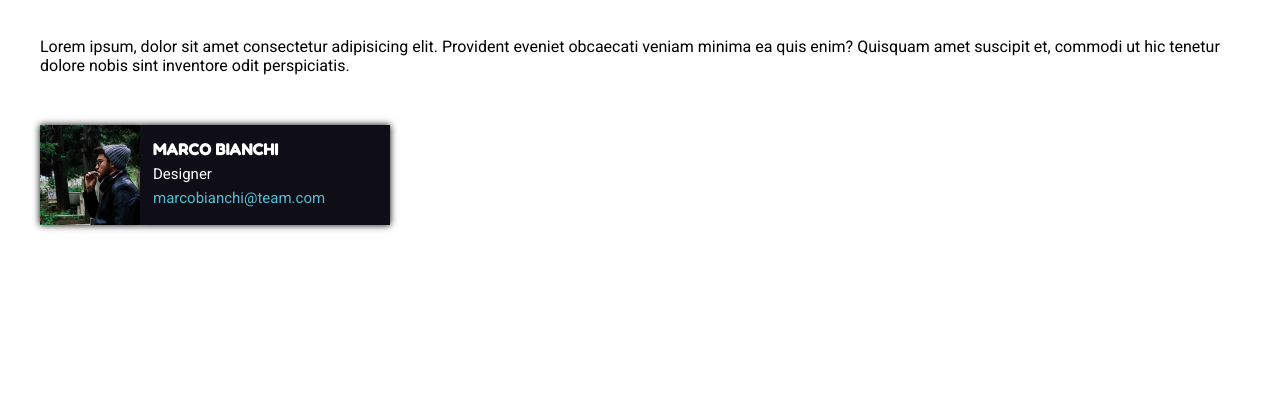
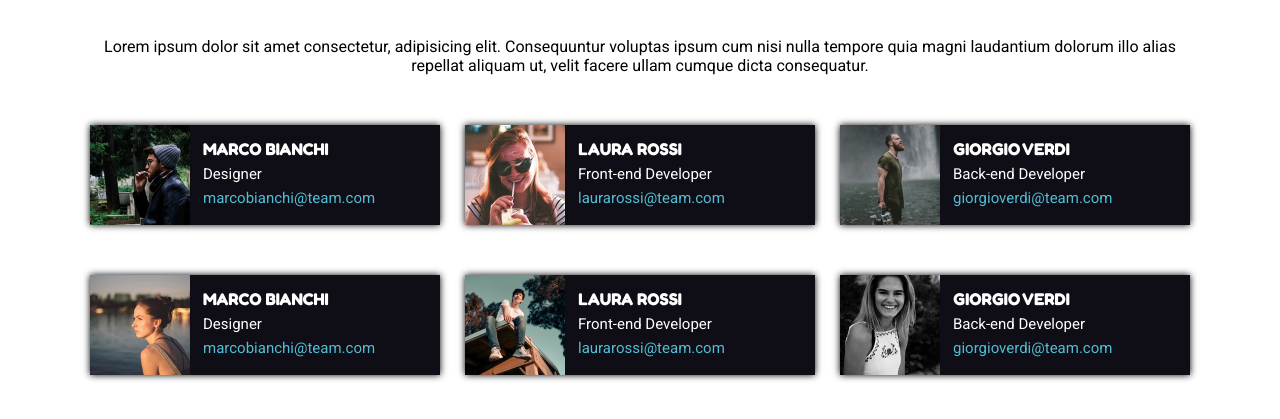
Before and after one commit to salvatore-impellizzeri/html-css-float-cards, a plain HTML site: page index.html in a window 1280 px wide. Shown: the part 71-490 px from the top of the page. Drawn offline with Linux system fonts and the light colour scheme.

Commit message:
Esercizio Completato

```diff
--- a/css/style.css
+++ b/css/style.css
@@ -7,6 +7,8 @@
     font-family: "Roboto", sans-serif;
 }
 
+/* Header */
+
 h1{
     font-family: 'Fredoka', sans-serif;
     text-align: center;
@@ -15,14 +17,40 @@ h1{
     color: rgb(229, 49, 112);
 }
 
+/* Container */
+
 .container{
-    max-width: 1200px;
+    max-width: 1100px;
     margin: auto;
     margin-top: 40px;
 }
 
+.container::after{
+    display: table;
+    content: "";
+    clear: both;
+}
+
+p{
+    text-align: center;
+}
+
 .row-container{
     margin-top: 50px;
+}
+
+.row-container::after{
+    display: table;
+    content: "";
+    clear: both;
+}
+
+/* Blocco */
+
+.block{
+    box-shadow: 0px 0px 7px black;
+    width: 350px;
+    float: left;
 }
 
 img{
@@ -56,6 +84,7 @@ a{
     text-decoration: none;
 }
 
-img, .box{
-    box-shadow: 0px 0px 7px black;
+.row-container .block:nth-of-type(2){
+    margin-left: calc((1100px - 350px * 3)/2);
+    margin-right: calc((1100px - 350px * 3)/2);
 }
--- a/index.html
+++ b/index.html
@@ -32,19 +32,75 @@
 
                 <!-- Testo -->
                  <section>
-                    <p>Lorem ipsum, dolor sit amet consectetur adipisicing elit. Provident eveniet obcaecati veniam minima ea quis enim? Quisquam amet suscipit et, commodi ut hic tenetur dolore nobis sint inventore odit perspiciatis.</p>
+                    <p>Lorem ipsum dolor sit amet consectetur, adipisicing elit. Consequuntur voluptas ipsum cum nisi nulla tempore quia magni laudantium dolorum illo alias repellat aliquam ut, velit facere ullam cumque dicta consequatur.</p>
                  </section>
 
                  <section>
 
                     <!-- Prima Riga Di Blocchi -->
                     <div class="row-container">
+
+                        <!-- Primo Blocco -->
+                         <div class="block">
                             <img src="./img/male1.png" alt="">
-                        <div>
                                 <div class="box">
                                     <div>MARCO BIANCHI</div>
                                     <div>Designer</div>
                                     <address><a href="#">marcobianchi@team.com</a></address>
+                                </div>
+                        </div>
+
+                        <!-- Secondo Blocco -->
+                        <div class="block">
+                            <img src="./img/female1.png" alt="">
+                                <div class="box">
+                                    <div>LAURA ROSSI</div>
+                                    <div>Front-end Developer</div>
+                                    <address><a href="#">laurarossi@team.com</a></address>
+                                </div>
+                        </div>
+
+                        <!-- Terzo Blocco -->
+                         <div class="block">
+                            <img src="./img/male2.png" alt="">
+                                <div class="box">
+                                    <div>GIORGIO VERDI</div>
+                                    <div>Back-end Developer</div>
+                                    <address><a href="#">giorgioverdi@team.com</a></address>
+                                </div>
+                        </div>
+                    </div>
+
+                    <!-- Seconda Riga Di Blocchi -->
+                    <div class="row-container">
+
+                        <!-- Primo Blocco -->
+                         <div class="block">
+                            <img src="./img/female2.png" alt="">
+                                <div class="box">
+                                    <div>MARCO BIANCHI</div>
+                                    <div>Designer</div>
+                                    <address><a href="#">marcobianchi@team.com</a></address>
+                                </div>
+                        </div>
+
+                        <!-- Secondo Blocco -->
+                        <div class="block">
+                            <img src="./img/male3.png" alt="">
+                                <div class="box">
+                                    <div>LAURA ROSSI</div>
+                                    <div>Front-end Developer</div>
+                                    <address><a href="#">laurarossi@team.com</a></address>
+                                </div>
+                        </div>
+
+                        <!-- Terzo Blocco -->
+                         <div class="block">
+                            <img src="./img/female3.png" alt="">
+                                <div class="box">
+                                    <div>GIORGIO VERDI</div>
+                                    <div>Back-end Developer</div>
+                                    <address><a href="#">giorgioverdi@team.com</a></address>
                                 </div>
                         </div>
                     </div>
```
Lines whose indentation alone changed are shown as unchanged.
